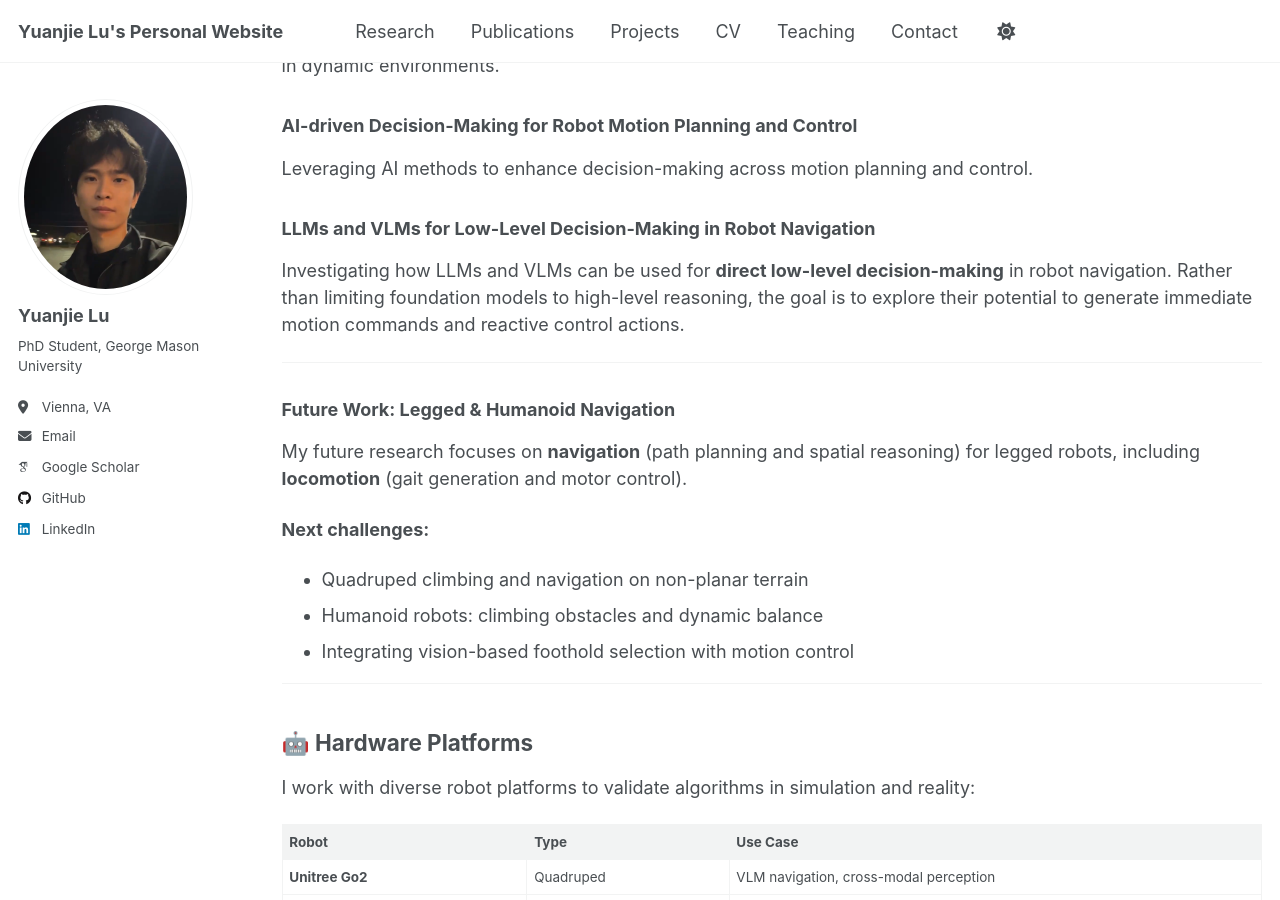
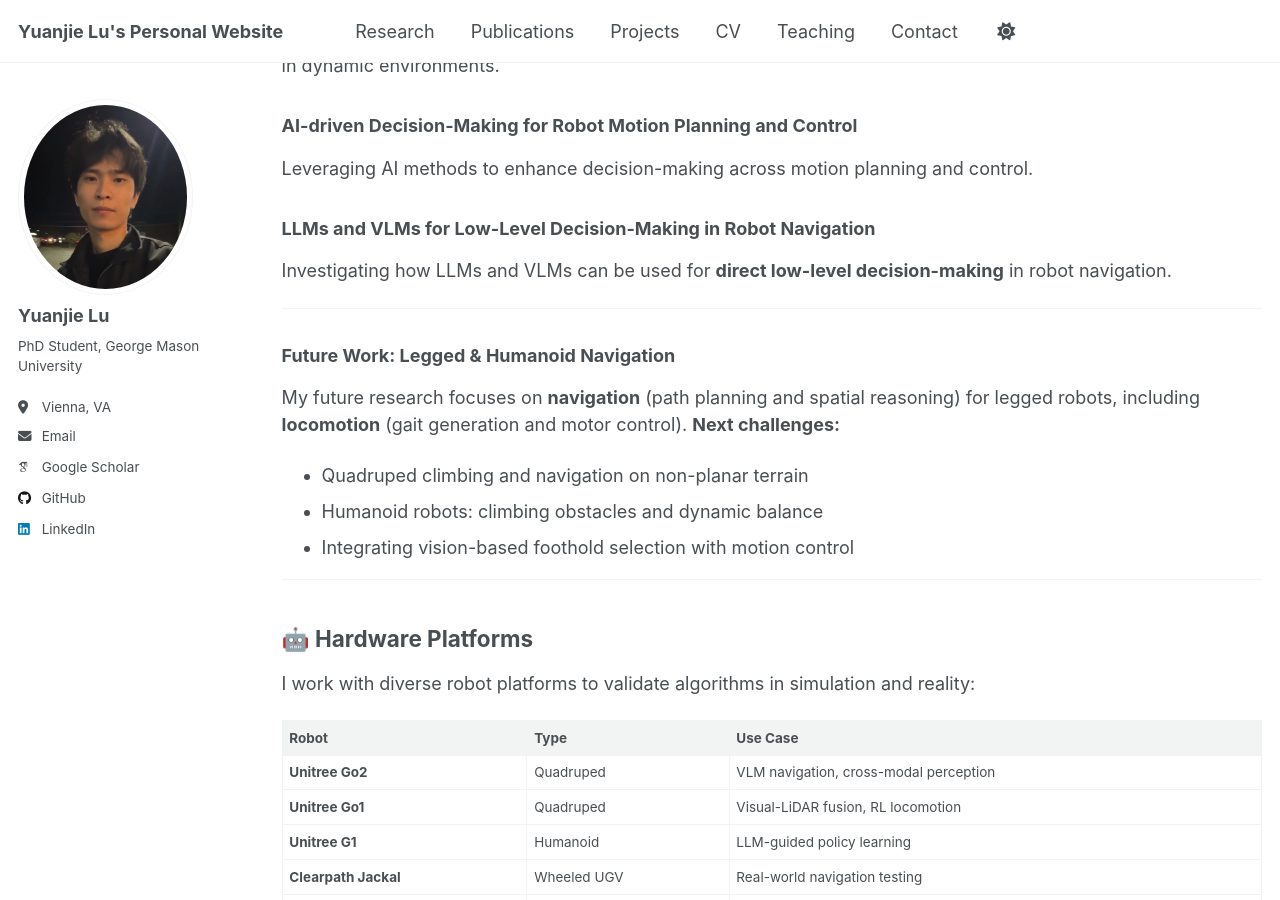
Before and after one commit to yuanjielu-64/yuanjielu-64.github.io, a Jekyll site: the page built from _pages/research.md, in a window 1280 px wide and 900 px high, scrolled down 394 px. Built offline with Jekyll 4.4.1, drawn with Linux system fonts in a browser that asks for light colours; some web fonts are replaced; a script that is not in the unit is left out.

Commit message:
Update research.md

```diff
--- a/_pages/research.md
+++ b/_pages/research.md
@@ -12,22 +12,17 @@ I aim to build **intelligent navigation systems** that enable robots to operate
 ---
 
 ## 🔬 Research Themes
-
 ### **Deep Learning & Reinforcement Learning for Autonomous Robot Navigation**
 Developing learning-based approaches for robot perception, planning, and control that enable adaptive navigation in dynamic environments.
-
 ### **AI-driven Decision-Making for Robot Motion Planning and Control**
 Leveraging AI methods to enhance decision-making across motion planning and control.
-
 ### **LLMs and VLMs for Low-Level Decision-Making in Robot Navigation**
-Investigating how LLMs and VLMs can be used for **direct low-level decision-making** in robot navigation. Rather than limiting foundation models to high-level reasoning, the goal is to explore their potential to generate immediate motion commands and reactive control actions.
+Investigating how LLMs and VLMs can be used for **direct low-level decision-making** in robot navigation.
 
 ---
 
 ### **Future Work: Legged & Humanoid Navigation**
-
 My future research focuses on **navigation** (path planning and spatial reasoning) for legged robots, including **locomotion** (gait generation and motor control).
-
 **Next challenges:**
 - Quadruped climbing and navigation on non-planar terrain
 - Humanoid robots: climbing obstacles and dynamic balance
```
